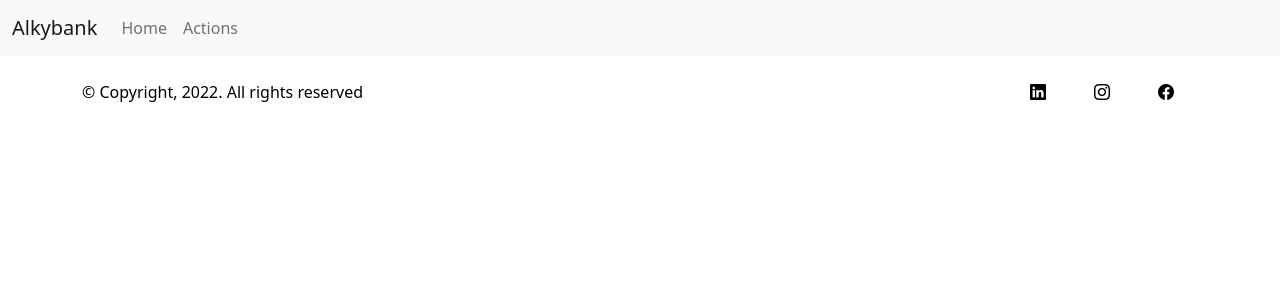
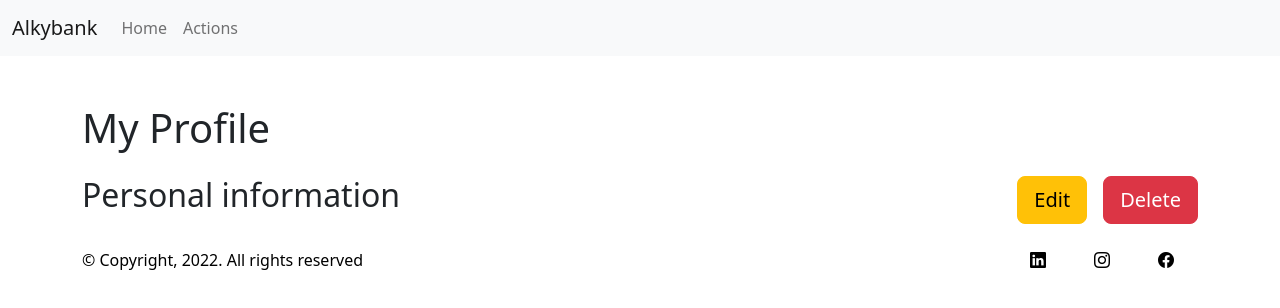
Before and after one commit to ThiagoLopezA/Skill-Up-JS-Front-02, a React app: page /profile in a window 1280 px wide. Shown: the top 308 px of the page. Built offline with nearby package versions, Linux system fonts and the light colour scheme; the HTML template or start-up script is replaced by a standard one.

Commit message:
<feat>profile: add route and create ProfileContainer

```diff
--- /dev/null
+++ b/src/Components/Profile/ProfileContainer.jsx
@@ -0,0 +1,16 @@
+import Profile from './Profile'
+
+const ProfileContainer = () => {
+  const user = {
+    firstName: 'Homero',
+    lastName: 'Simpson',
+    email: 'homero@mail.com',
+    avatar: '1.img',
+    password: 'Hola1234',
+    roleId: 1,
+  }
+
+  return <Profile user={user} />
+}
+
+export default ProfileContainer
--- a/src/routes/index.jsx
+++ b/src/routes/index.jsx
@@ -1,14 +1,17 @@
 import React from 'react'
-import { Routes, Route } from "react-router-dom";
-import Transactions from "../Components/Transactions/Transactions";
-import "../App.css";
-import Home from "../Components/Home";
+import { Routes, Route } from 'react-router-dom'
+import '../App.css'
+
+import Home from '../Components/Home'
+import ProfileContainer from '../Components/Profile/ProfileContainer'
+import Transactions from '../Components/Transactions/Transactions'
 
 const AppRoutes = () => (
   <Routes>
     <Route path="/" element={<Home />} />
+    <Route path="/profile" element={<ProfileContainer />} />
     <Route path="/transactions" element={<Transactions />} />
   </Routes>
-);
+)
 
-export default AppRoutes;
+export default AppRoutes
```
